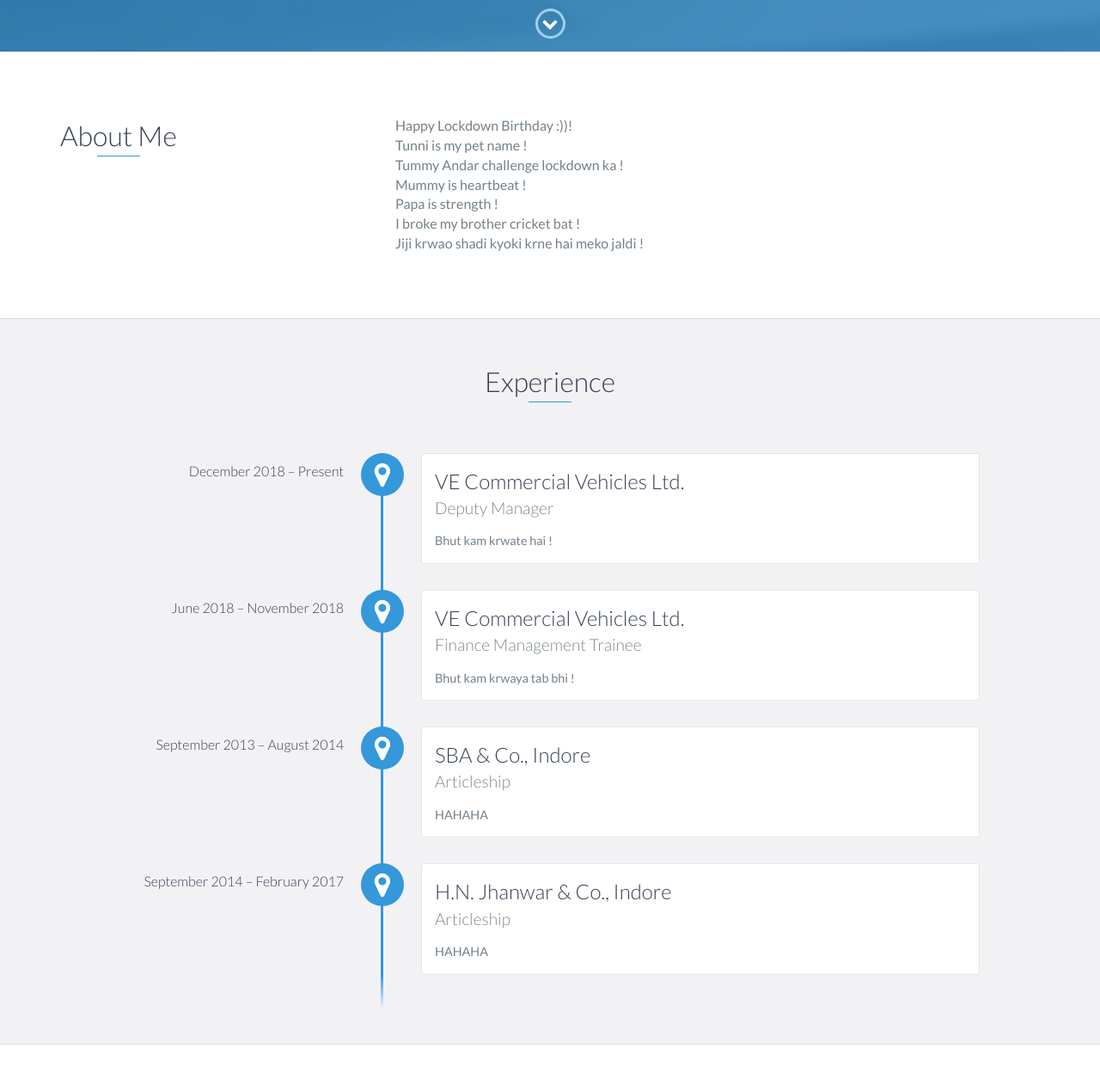
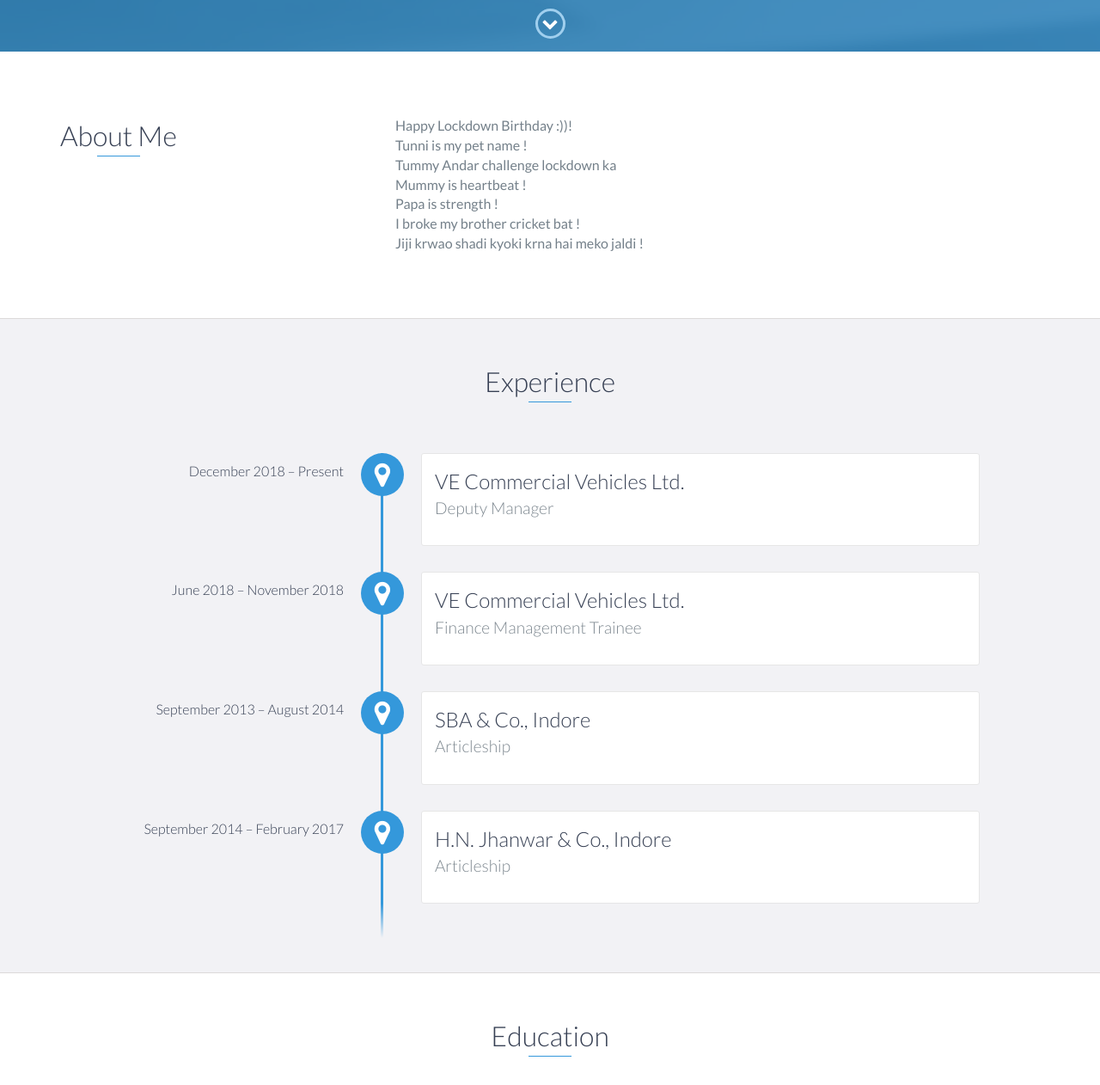
Before and after one commit to CAAditiMaheshwari/CAAditiMaheshwari.github.io, a website: page index.html in a window 1280 px wide. Shown: the part 740-2002 px from the top of the page at 86% size. Drawn offline with nearby package versions, Linux system fonts and the light colour scheme.

Commit message:
Update index.html

```diff
--- a/index.html
+++ b/index.html
@@ -86,7 +86,7 @@
                         Tunni is my pet name !
                <br>
 
-                      Tummy Andar challenge lockdown ka !
+                      Tummy Andar challenge lockdown ka
                         <br>
                         Mummy is heartbeat !
                         <br>
@@ -94,7 +94,7 @@
                         <br>
                         I broke my brother cricket bat !
                         <br>
-                        Jiji krwao shadi kyoki krne hai meko jaldi !
+                        Jiji krwao shadi kyoki krna hai meko jaldi !
 
 
 
@@ -113,7 +113,6 @@
                 <h3>VE Commercial Vehicles Ltd.</h3>
                 <h4>Deputy Manager</h4>
                 <p>
-                   Bhut kam krwate hai !
                 </p>
             </div>
 
@@ -121,7 +120,6 @@
                 <h3>VE Commercial Vehicles Ltd.</h3>
                 <h4>Finance Management Trainee</h4>
                 <p>
-                  Bhut kam krwaya tab bhi !
                 </p>
             </div>
 
@@ -130,14 +128,12 @@
                 <h3>SBA & Co., Indore</h3>
                 <h4>Articleship</h4>
                 <p>
-                    HAHAHA
                 </p>
             </div>
             <div data-date="September 2014 – February 2017">
                 <h3>H.N. Jhanwar & Co., Indore</h3>
                 <h4>Articleship</h4>
                 <p>
-                    HAHAHA
                 </p>
             </div>
         </div>
```
